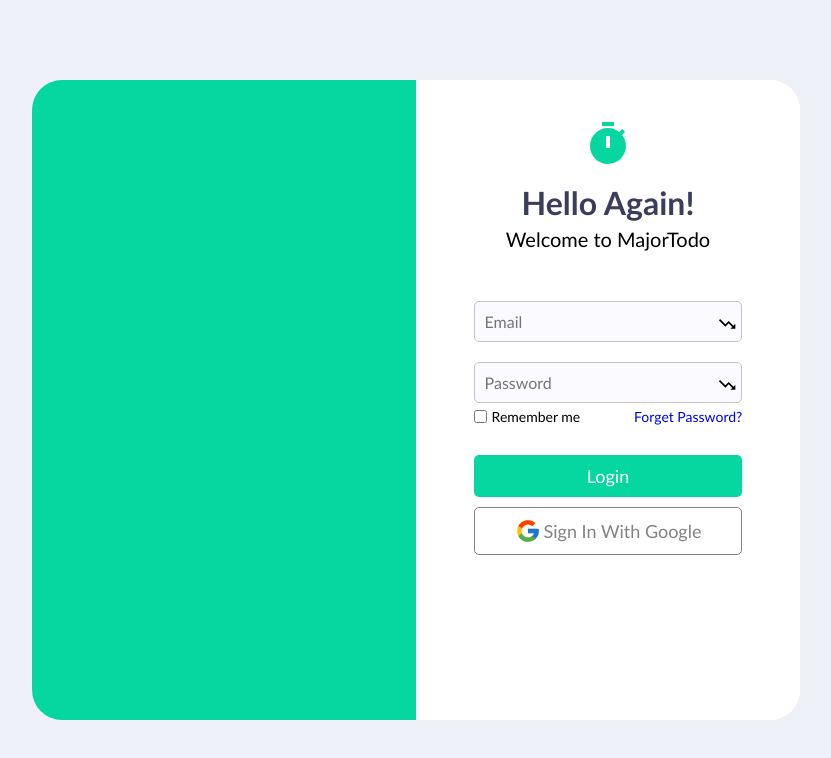
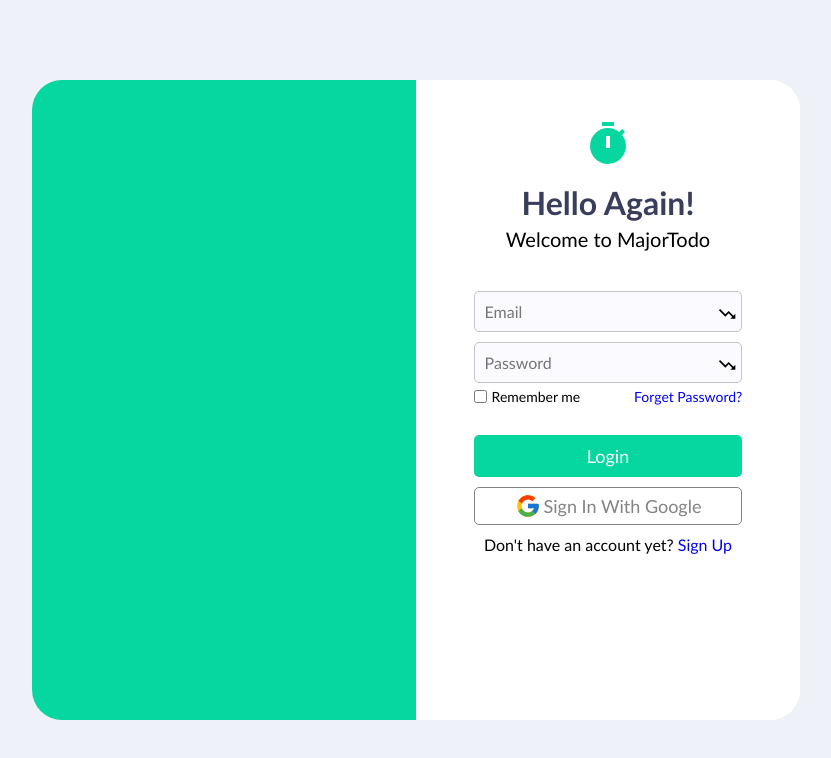
Before and after one commit to Iphycodes/ToDo, a React (Create React App) app: page / in a window 1280 px wide. Shown: the top 758 px of the page, without its empty margins (224-1055 px from the left). Built offline with nearby package versions, Linux system fonts and the light colour scheme; the HTML template or start-up script is replaced by a standard one.

Commit message:
the sign up instruction

```diff
--- a/src/Components/CustomButton/CustomButton.styled.js
+++ b/src/Components/CustomButton/CustomButton.styled.js
@@ -4,6 +4,7 @@
     background-color: #ffffff;
     border: 1px solid #838383;
     color: #838383;
+    padding: 5px;
 `
 
 const GoogleButton = props => {
--- a/src/Components/Input/InputBox.styled.js
+++ b/src/Components/Input/InputBox.styled.js
@@ -23,7 +23,7 @@
 width: 100%;
 padding: 10px;
 font-size: 16px;
-margin-top: 20px;
+margin-top: 10px;
 
 ${checkBoxStyle}
 
--- a/src/Pages/Login/Login.component.jsx
+++ b/src/Pages/Login/Login.component.jsx
@@ -1,11 +1,12 @@
 import React from "react";
-import { AdvertContainer, ForgetPassword, FormContainer, FormDiv, LowerDiv, MainBackgroundContainer, MainContainer, TextContainer } from "./Login.styled";
+import { AdvertContainer, ForgetPassword, FormContainer, FormDiv, LowerDiv, MainBackgroundContainer, MainContainer, TextContainer, LastDiv } from "./Login.styled";
 import { Logo } from "../../Components/Logo/Logo.component";
 import { InputBox } from "../../Components/Input/InputBox.component";
 import { CustomButton } from "../../Components/CustomButton/CustomButton.component";
 import { FcGoogle } from "react-icons/fc";
 import {BiTrendingDown} from 'react-icons/bi'
 import { CheckBox } from "../../Components/CheckBox/CheckBox.component";
+import { Link } from "react-router-dom";
 
 const Login = () => {
 
@@ -50,7 +51,9 @@
                             </CustomButton>
                         </form>
                     </FormDiv>
-
+                    <LastDiv>
+                        <p>Don't have an account yet? <Link to='google'>Sign Up</Link></p>
+                    </LastDiv>
               </FormContainer>
           </MainContainer>
         </MainBackgroundContainer>
--- a/src/Pages/Login/Login.styled.js
+++ b/src/Pages/Login/Login.styled.js
@@ -90,7 +90,6 @@
 }
 
 `
-
 export const ForgetPassword = styled(Link)`
 text-decoration: none;
 
@@ -98,3 +97,13 @@
     text-decoration: underline;
 }
 `
+
+export const LastDiv = styled.div`
+width: 100%;
+align-self: flex-end;
+text-align: center;
+
+a{
+    text-decoration: none;
+}
+`
```
